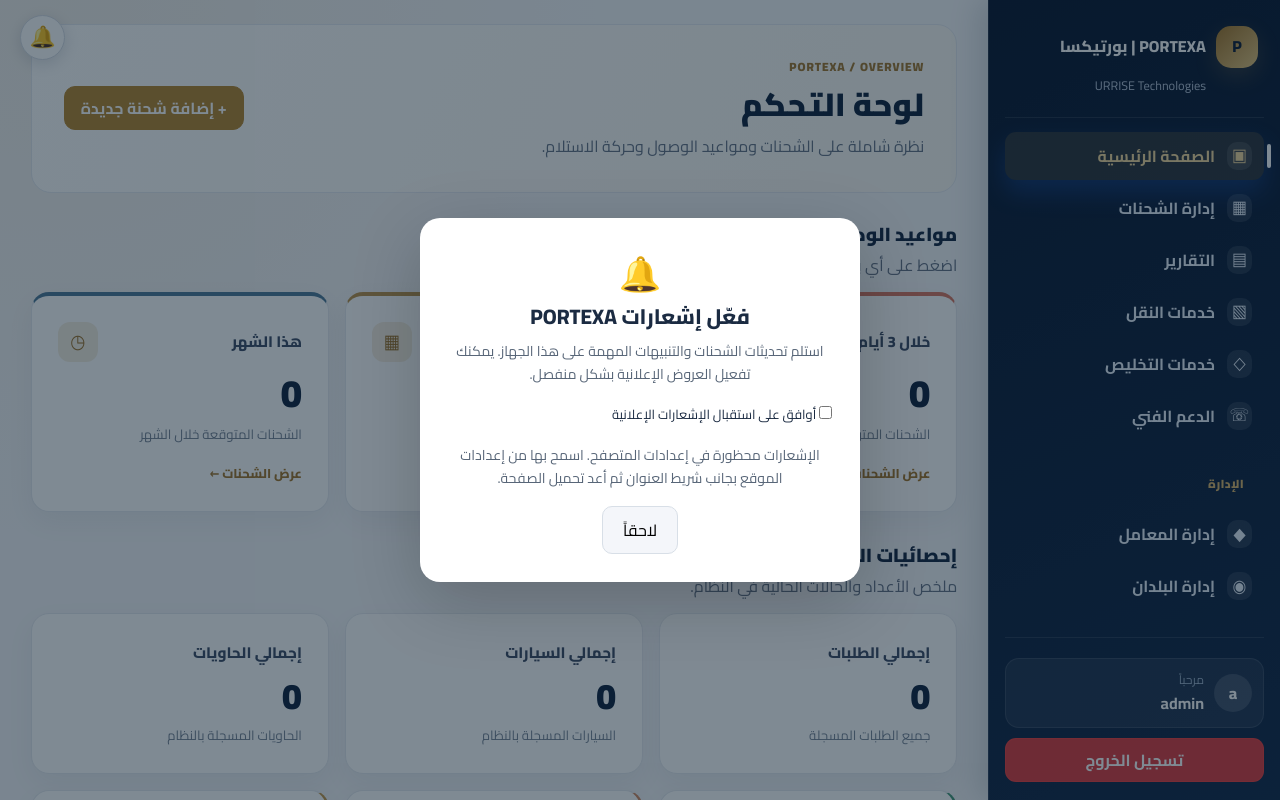
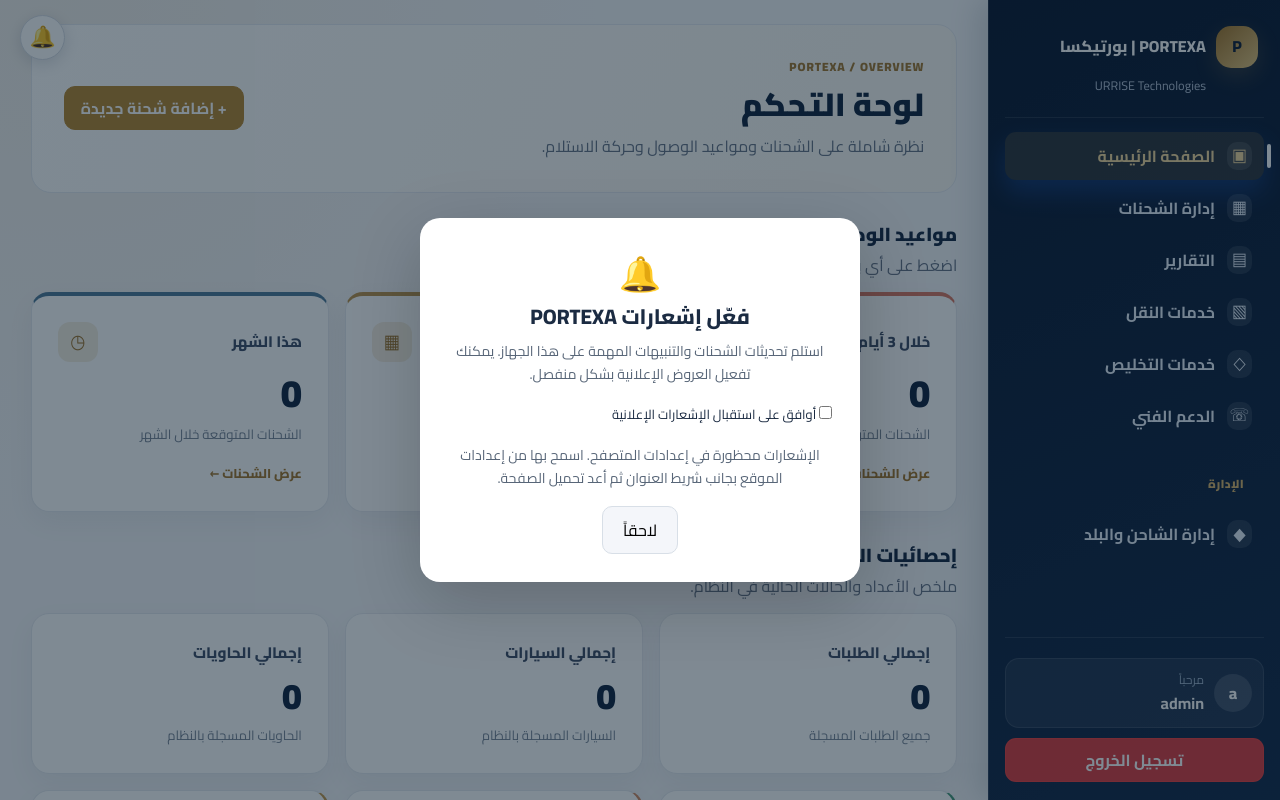
Before and after one commit to aliahmedsleem/Portexa, a Flask app: page / in a window 1280 px wide. Run offline with Flask 3, Linux system fonts and the light colour scheme; a user stored in the database is signed in.

Commit message:
Unify shipper-country selection and simplify merchant shipment workflow

```diff
--- a/templates/base.html
+++ b/templates/base.html
@@ -62,13 +62,9 @@
 
       <a class="sidebar-link {% if request.endpoint == 'manage_factories' %}active{% endif %}" href="{{ url_for('manage_factories') }}">
         <span class="link-icon">◆</span>
-        <span>إدارة المعامل</span>
+        <span>إدارة الشاحن والبلد</span>
       </a>
 
-      <a class="sidebar-link {% if request.endpoint == 'manage_countries' %}active{% endif %}" href="{{ url_for('manage_countries') }}">
-        <span class="link-icon">◉</span>
-        <span>إدارة البلدان</span>
-      </a>
 
       {% if current_user.is_admin %}
       <a class="sidebar-link {% if request.endpoint in ['admin_dashboard', 'admin_users', 'admin_users_new', 'admin_users_edit'] %}active{% endif %}" href="{{ url_for('admin_users') }}">
@@ -112,8 +108,7 @@
 
         <a class="sidebar-link {% if request.endpoint in ['tickets_list', 'tickets_new', 'ticket_view'] %}active{% endif %}" href="{{ url_for('tickets_list') }}">الدعم الفني</a>
         <div class="sidebar-section-title">الإدارة</div>
-        <a class="sidebar-link {% if request.endpoint == 'manage_factories' %}active{% endif %}" href="{{ url_for('manage_factories') }}">إدارة المعامل</a>
-        <a class="sidebar-link {% if request.endpoint == 'manage_countries' %}active{% endif %}" href="{{ url_for('manage_countries') }}">إدارة البلدان</a>
+        <a class="sidebar-link {% if request.endpoint == 'manage_factories' %}active{% endif %}" href="{{ url_for('manage_factories') }}">إدارة الشاحن والبلد</a>
         {% if current_user.is_admin %}
         <a class="sidebar-link {% if request.endpoint in ['admin_dashboard', 'admin_users', 'admin_users_new', 'admin_users_edit'] %}active{% endif %}" href="{{ url_for('admin_users') }}">إدارة المستخدمين</a>
         {% endif %}
```
